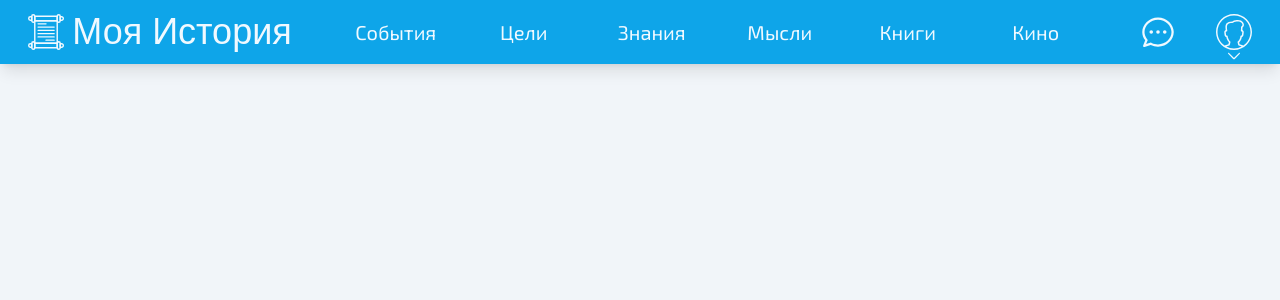
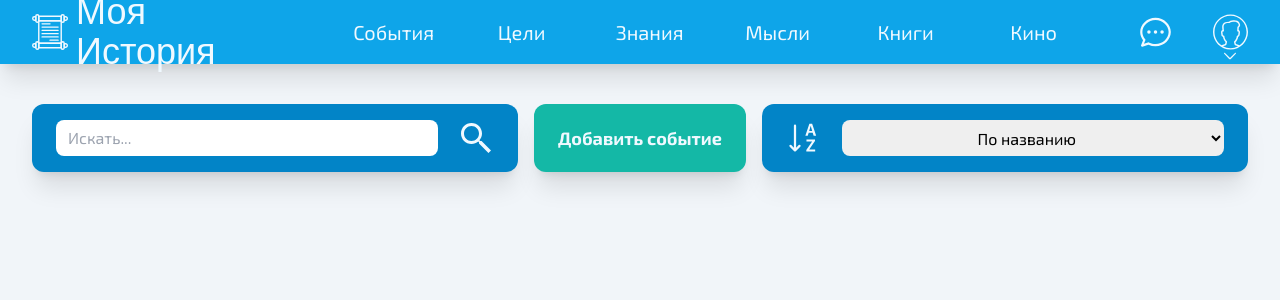
Before and after one commit to EugeneKovalskyi/MyHistory, a Next.js app: page / in a window 1280 px wide. Shown: the top 300 px of the page. Built offline with nearby package versions, Linux system fonts and the light colour scheme; a web font is replaced by a local one.

Commit message:
create List, add Search, Sort, Add

```diff
--- a/src/components/Header/Header.jsx
+++ b/src/components/Header/Header.jsx
@@ -5,11 +5,13 @@ import Profile from './Profile/Profile'
 
 export default function Header() {
   return (
-		<div className='h-16 flex gap-10 items-center justify-center shadow-lg text-sky-50 bg-sky-500'>
+    <div className='shadow-xl text-sky-50 bg-sky-500'>
+    	<div className='h-16 max-w-screen-xl mx-auto px-8 flex items-center justify-center gap-10'>
         <Logo />
         <Navigation />
         <Chat />
         <Profile />
       </div>
+    </div>
   )
 }
--- /dev/null
+++ b/src/components/List/Add.jsx
@@ -0,0 +1,7 @@
+export default function Add() {
+	return (
+		<button className='px-6 py-5 rounded-xl shadow-xl font-bold text-lg text-sky-50  bg-teal-500'>
+			Добавить событие
+		</button>
+	)
+}
--- /dev/null
+++ b/src/components/List/List.jsx
@@ -0,0 +1,13 @@
+import Search from './Search/Search'
+import Add from './Add'
+import Sort from './Sort/Sort'
+
+export default function List() {
+  return (
+    <div className='max-w-screen-xl mx-auto mt-10 px-8 flex items-center justify-between'>
+      <Search />
+      <Add />
+      <Sort />
+    </div>
+  )
+}
--- /dev/null
+++ b/src/components/List/Search/Search.jsx
@@ -0,0 +1,14 @@
+import Image from 'next/image'
+
+import searchSrc from './search.svg'
+
+export default function Search() {
+	return (
+		<div className='w-2/5 px-6 py-4 flex gap-5 rounded-xl shadow-xl bg-sky-600'>
+			<input type='text' placeholder='Искать...' className='px-3 grow rounded-lg focus:outline-none focus:ring focus:ring-inset focus:ring-sky-400' />
+			<button>
+				<Image src={searchSrc} alt='search' className='h-9 w-9' />
+			</button>
+		</div>
+	)
+}
--- /dev/null
+++ b/src/components/List/Sort/Sort.jsx
@@ -0,0 +1,17 @@
+import Image from 'next/image'
+
+import sortSrc from './sort.svg'
+
+export default function Sort() {
+	return (
+		<div className='w-2/5 px-6 py-4 flex gap-5 rounded-xl shadow-xl bg-sky-600'>
+				<button>
+					<Image src={sortSrc} alt='sort' className='h-9 w-9' />
+				</button>
+				<select name="criterion" className='px-3 grow rounded-lg text-center cursor-pointer'>
+					<option value="name" selected>По названию</option>
+					<option value="date">По дате</option>
+				</select>
+		</div>
+	)
+}
--- a/src/pages/index.jsx
+++ b/src/pages/index.jsx
@@ -1,9 +1,11 @@
 import Header from '../components/Header/Header'
+import List from '../components/List/List'
 
 export default function HomePage() {
   return (
-    <div className="bg-slate-100 min-h-screen">
+    <div className="min-h-screen bg-slate-100">
       <Header />
+      <List />
     </div>
   )
 }
```
Also changed, not shown: src/components/List/Search/search.svg (added), src/components/List/Sort/sort.svg (added). Lines whose indentation alone changed are shown as unchanged.
